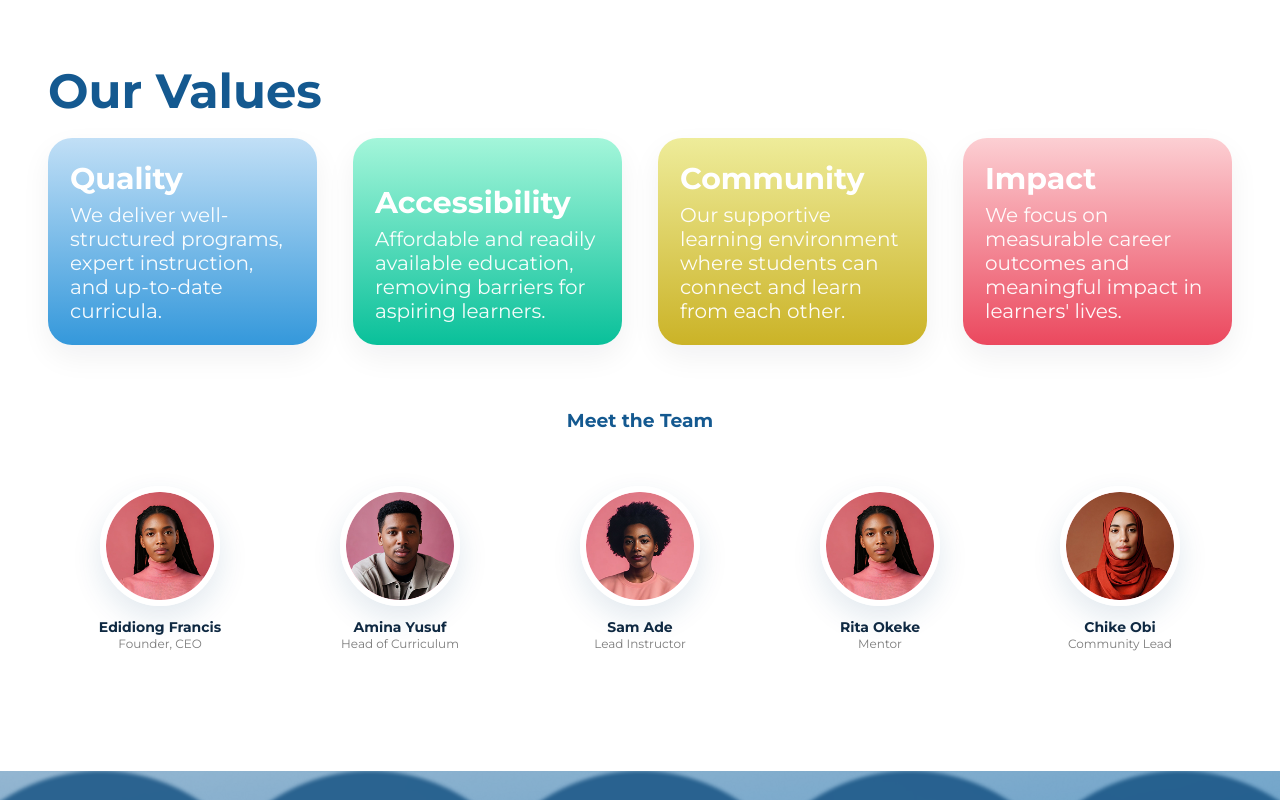
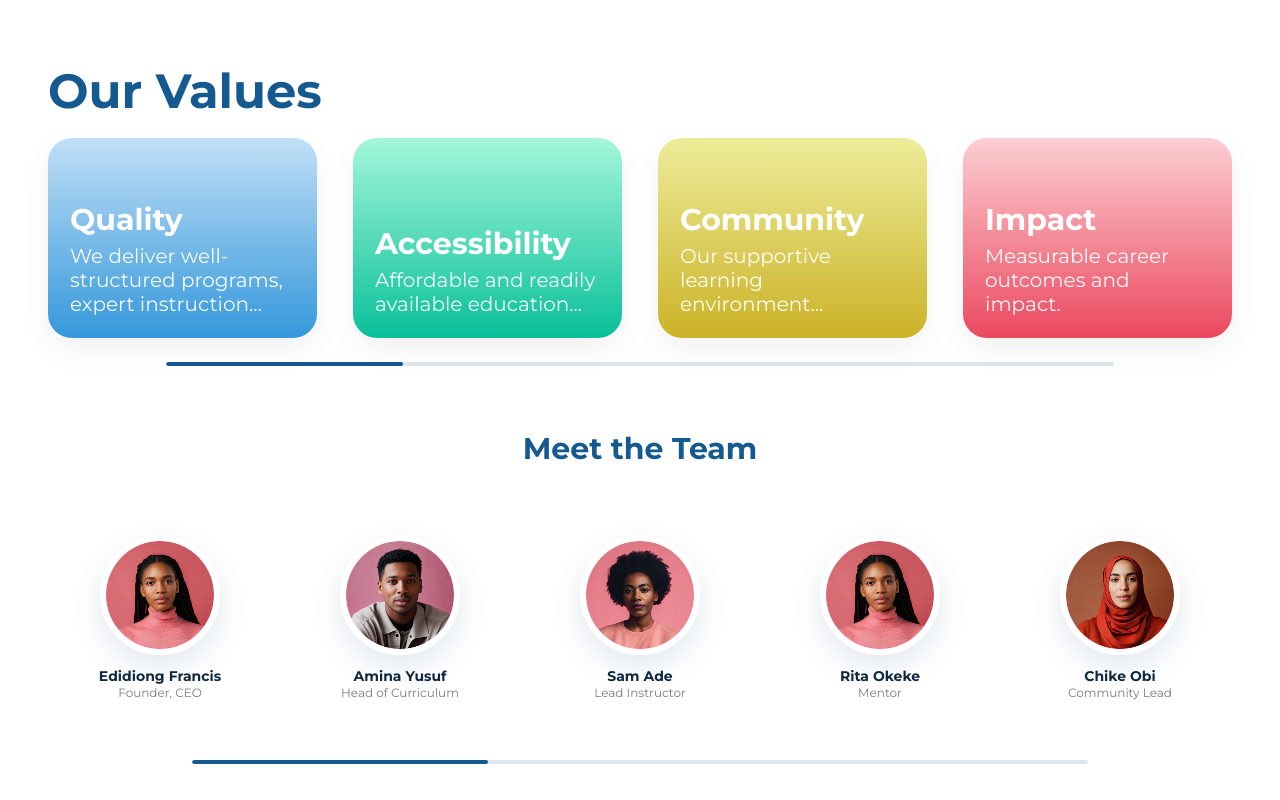
Before and after one commit to BlizzCode-Academy/blizz-frontend, a React (Vite) app: page /about in a window 1280 px wide. Shown: the part 1580-2380 px from the top of the page. Built offline with nearby package versions, Linux system fonts and the light colour scheme.

Commit message:
updated about page mobile responsiveness

```diff
--- a/src/pages/About.jsx
+++ b/src/pages/About.jsx
@@ -1,4 +1,6 @@
 import React from "react";
+import { useEffect } from "react";
+
 import ConnectComponent from "../pages/connectComponent";
 
 import hero1 from "../assets/Images/hero1.png";
@@ -41,6 +43,25 @@ const team = [
 ];
 
 export default function AboutPage() {
+
+
+  useEffect(() => {
+  const grid = document.querySelector(".values-grid");
+  const thumb = document.querySelector(".values-thumb");
+
+  if (!grid || !thumb) return;
+
+  const handleScroll = () => {
+    const scrollLeft = grid.scrollLeft;
+    const maxScroll = grid.scrollWidth - grid.clientWidth;
+    const progress = scrollLeft / maxScroll;
+
+    thumb.style.transform = `translateX(${progress * 300}%)`;
+  };
+
+  grid.addEventListener("scroll", handleScroll);
+  return () => grid.removeEventListener("scroll", handleScroll);
+}, []);
   return (
     <main className="about-page-container">
       <section className="about-hero">
@@ -111,34 +132,27 @@ export default function AboutPage() {
       {/* Values */}
       <section className="values-section">
         <h3 className="values-title">Our Values</h3>
+         <div className="values-carousel" id="valuesCarousel">
     <div className="values-grid">
       <div className="value-card value-1">
         <h4>Quality</h4>
-            <p>
-              We deliver well-structured programs, expert instruction, and
-              up-to-date curricula.
-            </p>
+        <p>We deliver well-structured programs, expert instruction...</p>
       </div>
       <div className="value-card value-2">
         <h4>Accessibility</h4>
-            <p>
-              Affordable and readily available education, removing barriers for
-              aspiring learners.
-            </p>
+        <p>Affordable and readily available education...</p>
       </div>
       <div className="value-card value-3">
         <h4>Community</h4>
-            <p>
-              Our supportive learning environment where students can connect and
-              learn from each other.
-            </p>
+        <p>Our supportive learning environment...</p>
       </div>
       <div className="value-card value-4">
         <h4>Impact</h4>
-            <p>
-              We focus on measurable career outcomes and meaningful impact in
-              learners' lives.
-            </p>
+        <p>Measurable career outcomes and impact.</p>
+      </div>
+    </div>
+           <div className="values-indicator">
+      <span className="values-thumb" />
     </div>
         </div>
       </section>
@@ -162,8 +176,12 @@ export default function AboutPage() {
                 <div className="team-name">{member.name}</div>
                 <div className="team-role">{member.role}</div>
               </div>
+
             </div>
           ))}
+        </div>
+         <div className="team-indicator">
+      <span className="team-thumb" />
     </div>
       </section>
       {/* Connect / CTA banner */}
--- a/src/styles/about.css
+++ b/src/styles/about.css
@@ -241,7 +241,9 @@
 
 
 }
-.team-title{color:#145990;margin:0 0 18px; text-align: center;}
+.team-title{color:#145990;margin:0 0 18px; text-align: center; font-size: 30px;  margin-bottom: 32px; /* increase spacing */
+  position: relative;
+  z-index: 3;}
 .team-list{display:flex;gap:28px;align-items:center;overflow-x:auto;padding:36px 8%;position:relative;z-index:2; gap: 100px;}
 .team-member{min-width:140px;flex:0 0 auto;text-align:center}
 .team-avatar-wrap{
@@ -283,6 +285,67 @@
 .cta-c1{background:rgba(255,255,255,0.12);transform:scale(1);filter:blur(6px)}
 .cta-c2{background:rgba(255,255,255,0.08);transform:scale(0.9)}
 .cta-c3{background:rgba(255,255,255,0.06);transform:scale(0.75)}
+
+.values-carousel {
+  position: relative;
+}
+
+.values-indicator {
+  width: 80%;
+  height: 4px;
+  margin: 24px auto 0;
+  background: rgba(20, 89, 144, 0.15);
+  border-radius: 999px;
+  overflow: hidden;
+}
+
+.values-thumb {
+  display: block;
+  height: 100%;
+  width: 25%; /* 4 cards → 25% */
+  background: #145990;
+  border-radius: inherit;
+  transform: translateX(0);
+  transition: transform 0.2s ease-out;
+}
+.team-carousel {
+  position: relative;
+  width: 100%;
+}
+
+.team-indicator {
+  width: 70%;
+  height: 4px;
+  margin: 24px auto 0;
+  background: rgba(20, 89, 144, 0.15);
+  border-radius: 999px;
+  overflow: hidden;
+}
+
+.team-thumb {
+  display: block;
+  height: 100%;
+  width: 33%; /* visible fraction */
+  background: #145990;
+  border-radius: inherit;
+  transform: translateX(0);
+  transition: transform 0.2s ease-out;
+}
+
+/* Hide scrollbar but keep scroll functionality */
+.values-grid,
+.team-list {
+  scrollbar-width: none;      /* Firefox */
+  -ms-overflow-style: none;   /* IE / Edge */
+}
+
+.values-grid::-webkit-scrollbar,
+.team-list::-webkit-scrollbar {
+  display: none;              /* Chrome, Safari */
+}
+
+
+
 
 @media (max-width: 768px) {
 
@@ -326,11 +389,19 @@
     margin-top: 0;
   }
 
-  .about-text p {
+  .about-text h2,.mission-text h2{
+    text-align: center;
+    font-size: 30px;
+    color: #0F2942;
+    font-weight: 600;
+  }
+
+  .about-text p ,.mission-text p{
     width: 100%;
-    font-size: 16px;
+    font-size: 14px;
     line-height: 1.7;
-    text-align: left;
+    text-align: center;
+    color: #0F2942;
   }
 
   /* =====================
@@ -351,11 +422,6 @@
     text-align: center;
   }
 
-  .mission-text p {
-    font-size: 16px;
-    line-height: 1.7;
-    text-align: left;
-  }
 
   /* =====================
      VALUES → MOBILE CAROUSEL
@@ -375,30 +441,31 @@
     overflow-x: auto;
     scroll-snap-type: x mandatory;
     gap: 16px;
-    padding: 0 16px 16px;
-  }
-
-  .values-grid::-webkit-scrollbar {
-    display: none;
+    padding: 0 16px;
   }
 
   .value-card {
     flex: 0 0 85%;
     scroll-snap-align: center;
-    min-height: 220px;
   }
 
-  .value-card h4 {
-    font-size: 22px;
-  }
 
-  .value-card p {
-    font-size: 16px;
-  }
 
   /* =====================
      TEAM
   ===================== */
+  .team-list {
+    display: flex;
+    gap: 40px;
+    overflow-x: auto;
+    scroll-snap-type: x mandatory;
+    padding: 24px 16px;
+  }
+
+  .team-member {
+    flex: 0 0 60%;
+    scroll-snap-align: center;
+  }
   .team-section {
     padding: 40px 16px;
   }
@@ -414,6 +481,7 @@
   .connect-section {
     padding: 60px 16px;
     min-height: auto;
+    margin-bottom: -20%;
   }
 
   .connect-content h3 {
```
Lines whose indentation alone changed are shown as unchanged.
